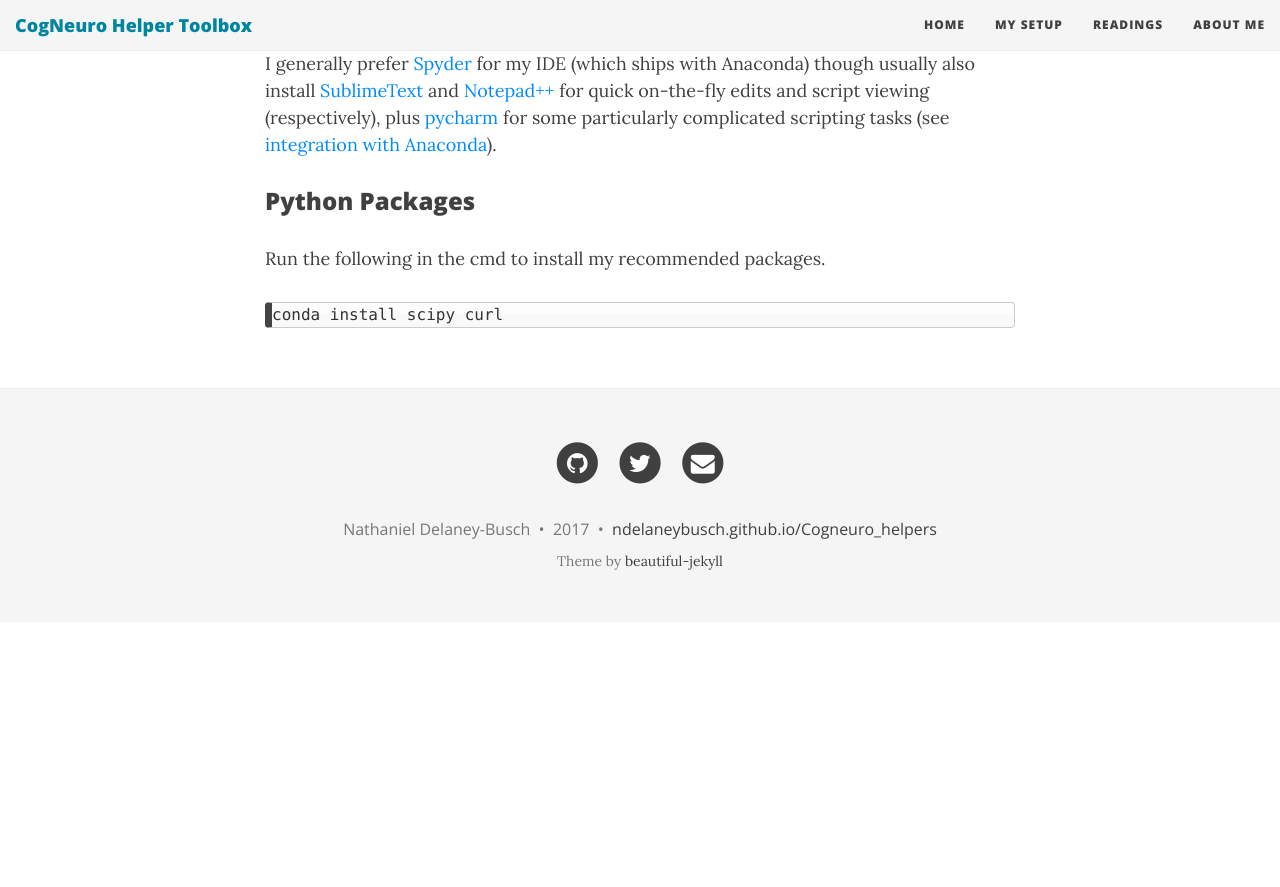
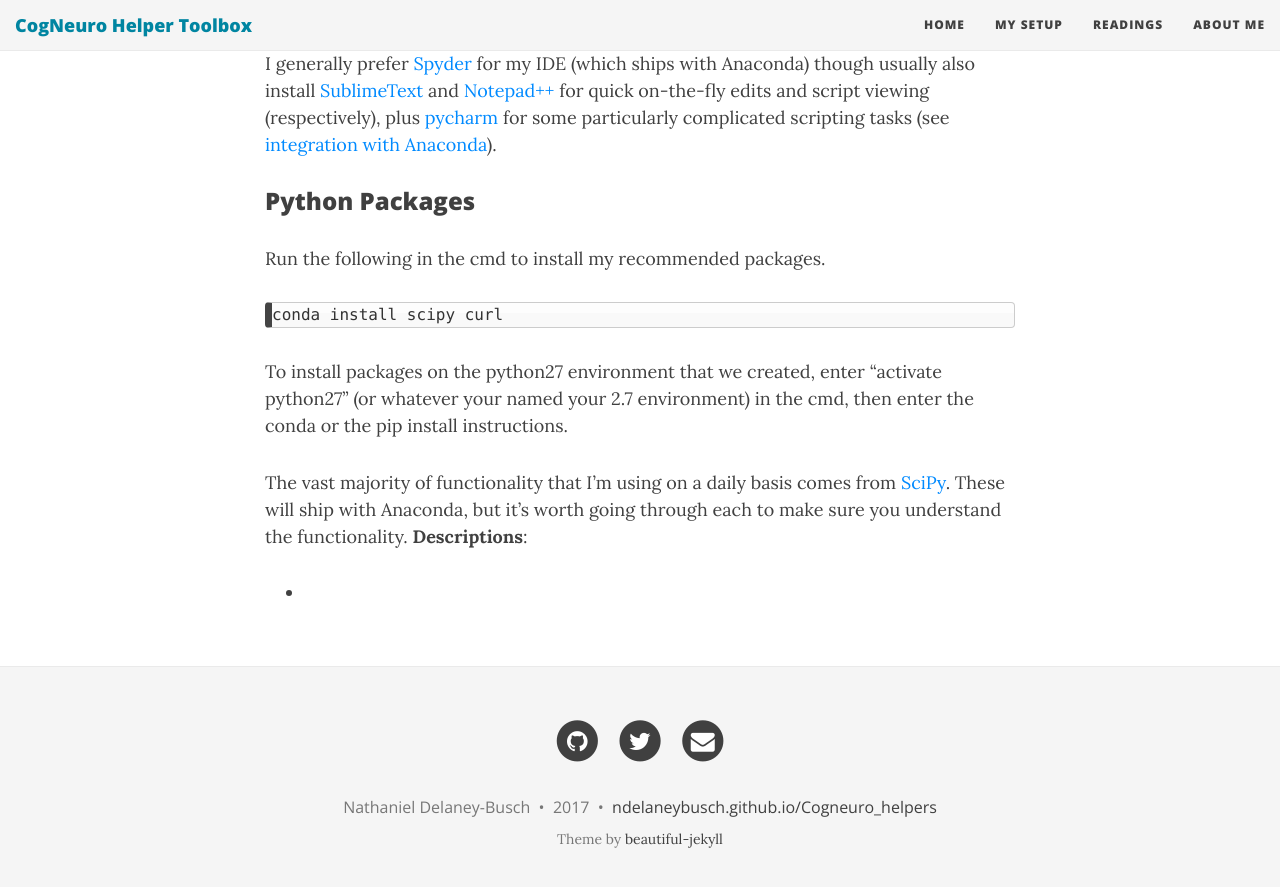
Before and after one commit to ndelaneybusch/Cogneuro_helpers, a Jekyll site: the page built from toolbox.md, in a window 1280 px wide and 900 px high, scrolled down 4159 px. Shown: the top 887 px of the window. Built offline with Jekyll 4.4.1, drawn with Linux system fonts in a browser that asks for light colours; nearby versions of some CDN libraries; before the commit the page ends 4781 px from its top, so only the background shows below that.

Commit message:
Update toolbox.md

````diff
--- a/toolbox.md
+++ b/toolbox.md
@@ -102,3 +102,8 @@ Run the following in the cmd to install my recommended packages.
 ```
 conda install scipy curl
 ```
+To install packages on the python27 environment that we created, enter "activate python27" (or whatever your named your 2.7 environment) in the cmd, then enter the conda or the pip install instructions.
+
+The vast majority of functionality that I'm using on a daily basis comes from [SciPy](https://scipy.org). These will ship with Anaconda, but it's worth going through each to make sure you understand the functionality.
+__Descriptions__:
+-
````
